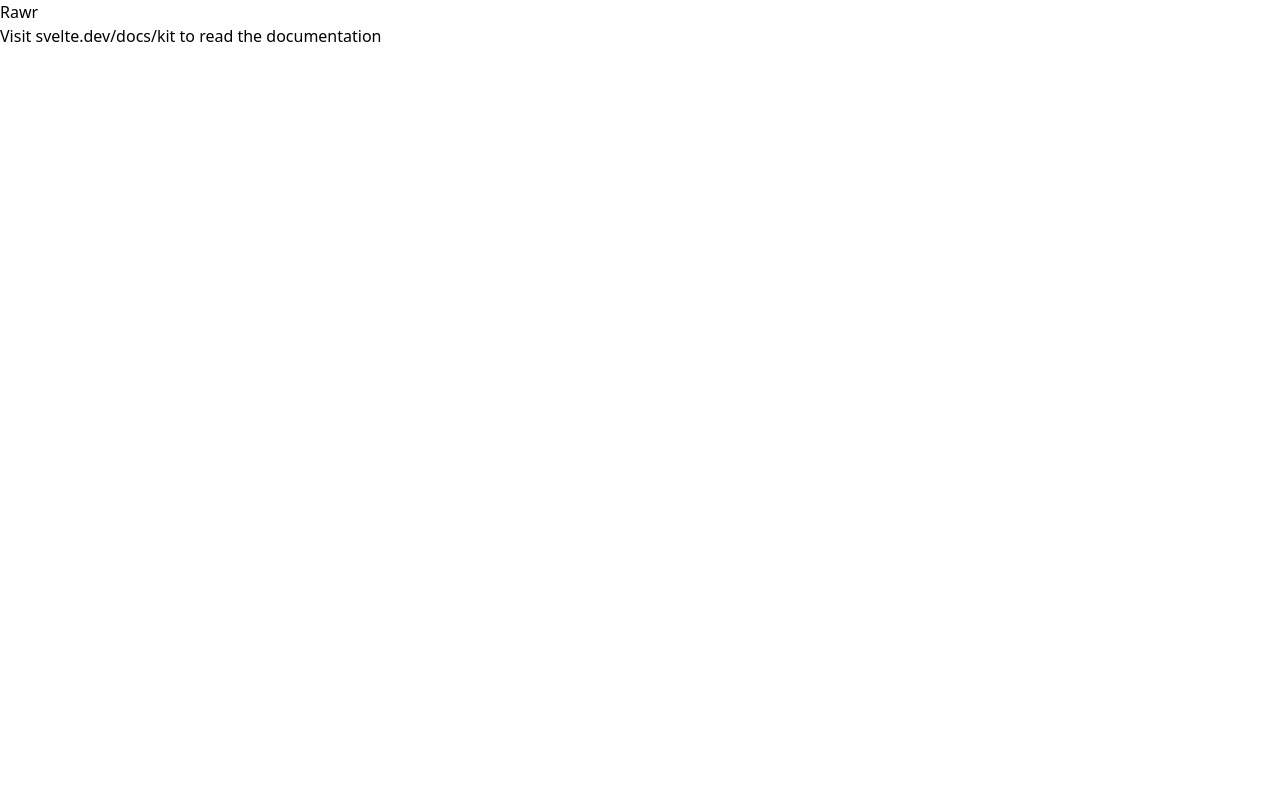
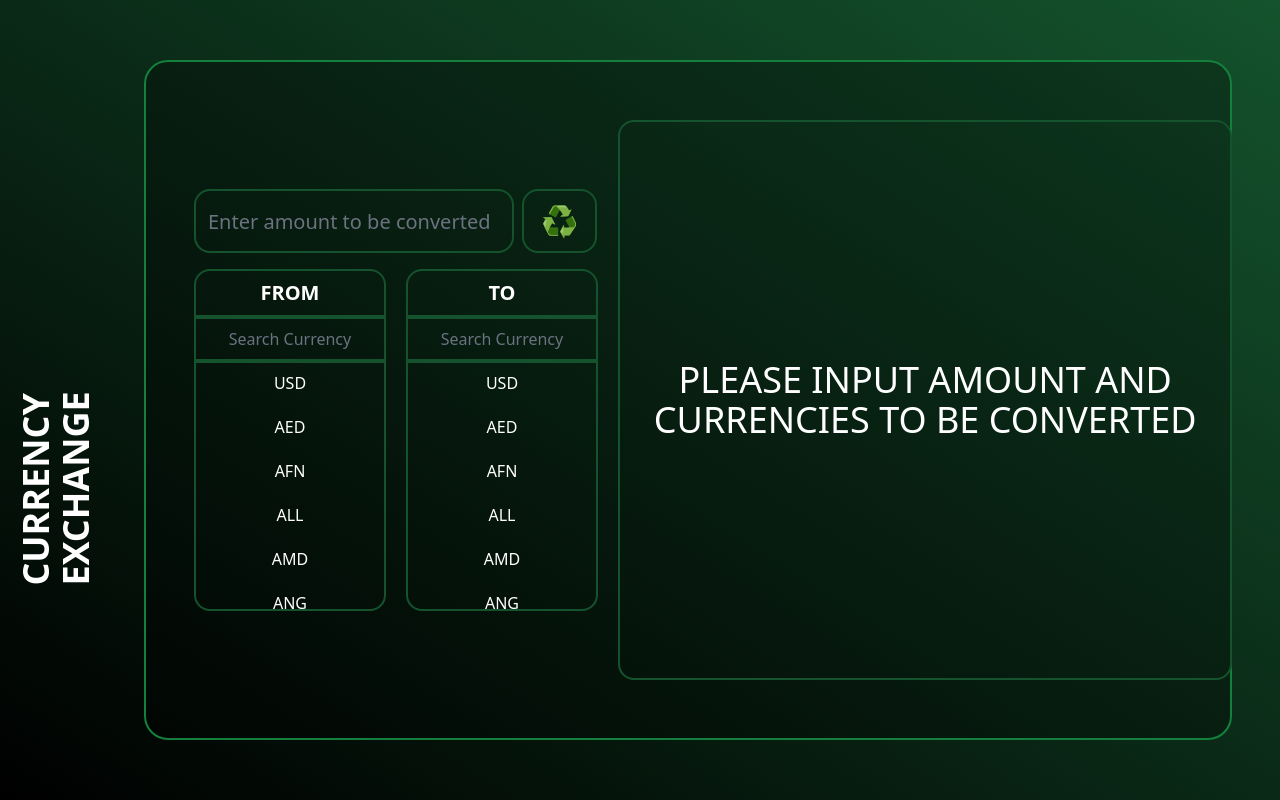
Before and after one commit to CholoRdD/Currency_Converting, a SvelteKit app: page / in a window 1280 px wide. Built offline with nearby package versions, Linux system fonts and the light colour scheme.

Commit message:
Page updates

```diff
--- a/src/routes/+page.svelte
+++ b/src/routes/+page.svelte
@@ -1,2 +1,78 @@
-<h1>Rawr</h1>
-<p>Visit <a href="https://svelte.dev/docs/kit">svelte.dev/docs/kit</a> to read the documentation</p>
+<!-- +page.svelte -->
+
+<script>
+	import CurrencyList from './CurrencyList.svelte';
+	import Header from './Header.svelte';
+	import Output from './Output.svelte';
+
+	let apiKey = 'cfa119cbaabf69fb4a42fdc1';
+	let api = `https://v6.exchangerate-api.com/v6/${apiKey}/latest/`;
+
+	let valueInput;
+	let showInput;
+	let fromConvert = ``;
+	let toConvert = ``;
+	let showFrom = ``;
+	let showTo = ``;
+	let exchangeOut = 0;
+	let outputStatus = false;
+
+	async function Convert() {
+		if (isFinite(valueInput) && valueInput > 0 && fromConvert && toConvert) {
+			try {
+				const response = await fetch(`${api}${fromConvert}`);
+				const data = await response.json();
+				if (data.conversion_rates) {
+					let fromExchange = data.conversion_rates[fromConvert];
+					let toExchange = data.conversion_rates[toConvert];
+					exchangeOut = (valueInput / fromExchange) * toExchange;
+					outputStatus = true;
+					showFrom = fromConvert;
+					showTo = toConvert;
+					showInput = valueInput;
+				}
+			} catch (error) {
+				alert('Error fetching exchange rates:', error);
+			}
+		} else {
+			alert('Invalid input or currency selection.');
+		}
+	}
+</script>
+
+<div class="md:flex min-h-screen flex-row bg-gradient-to-tr from-black to-green-900 items-center justify-center">
+	<div>
+		<Header />
+	</div>
+	<div
+		class="md:mx-10 mx-8 md:my-12 flex md:h-[85vh] w-[85vw] flex-row rounded-3xl border-2 border-green-700 bg-black bg-opacity-30 md:p-12 p-4"
+	>
+		<div class="flex md:flex-row flex-col gap-5 items-center justify-center">
+			<div>
+				<div class="flex flex-col gap-4">
+					<div class="flex flex-row gap-2">
+						<input
+							type="text"
+							bind:value={valueInput}
+							placeholder="Enter amount to be converted"
+							class="h-16 md:w-[320px] w-[52vw] rounded-2xl border-2 border-green-900 bg-transparent text-xl text-green-500 hover:border-green-500 focus:border-green-500"
+							on:keydown={(e) => e.key === `Enter` && Convert()}
+						/>
+						<button
+							class="flex w-[75px] items-center justify-center rounded-2xl border-2 border-green-900 text-3xl hover:border-green-600 hover:bg-green-900"
+							on:click={() => Convert()}>♻</button
+						>
+					</div>
+					<CurrencyList bind:selectTo={toConvert} bind:selectFrom={fromConvert} />
+				</div>
+			</div>
+			<Output
+				from={showFrom}
+				to={showTo}
+				amount={showInput}
+				exchange={exchangeOut.toFixed(4)}
+				hide={outputStatus}
+			/>
+		</div>
+	</div>
+</div>
--- /dev/null
+++ b/src/routes/CurrencyArray.js
@@ -0,0 +1,16 @@
+//CurrencyArray.js
+export const currency = [
+    'USD',	'AED',	'AFN',	'ALL',	'AMD',	'ANG',	'AOA',	'ARS',	'AUD',	'AWG',	'AZN',	'BAM',	'BBD',
+    'BDT',	'BGN',	'BHD',	'BIF',	'BMD',	'BND',	'BOB',	'BRL',	'BSD',	'BTN',	'BWP',	'BYN',	'BZD',
+    'CAD',	'CDF',	'CHF',	'CLP',	'CNY',	'COP',	'CRC',	'CUP',	'CVE',	'CZK',	'DJF',	'DKK',	'DOP',
+    'DZD',	'EGP',	'ERN',	'ETB',	'EUR',	'FJD',	'FKP',	'FOK',	'GBP',	'GEL',	'GGP',	'GHS',	'GIP',
+    'GMD',	'GNF',	'GTQ',	'GYD',	'HKD',	'HNL',	'HRK',	'HTG',	'HUF',	'IDR',	'ILS',	'IMP',	'INR',
+    'IQD',	'IRR',	'ISK',	'JEP',	'JMD',	'JOD',	'JPY',	'KES',	'KGS',	'KHR',	'KID',	'KMF',	'KRW',
+    'KWD',	'KYD',	'KZT',	'LAK',	'LBP',	'LKR',	'LRD',	'LSL',	'LYD',	'MAD',	'MDL',	'MGA',	'MKD',
+    'MMK',	'MNT',	'MOP',	'MRU',	'MUR',	'MVR',	'MWK',	'MXN',	'MYR',	'MZN',	'NAD',	'NGN',	'NIO',
+    'NOK',	'NPR',	'NZD',	'OMR',	'PAB',	'PEN',	'PGK',	'PHP',	'PKR',	'PLN',	'PYG',	'QAR',	'RON',
+    'RSD',	'RUB',	'RWF',	'SAR',	'SBD',	'SCR',	'SDG',	'SEK',	'SGD',	'SHP',	'SLE',	'SLL',	'SOS',
+    'SRD',	'SSP',	'STN',	'SYP',	'SZL',	'THB',	'TJS',	'TMT',	'TND',	'TOP',	'TRY',	'TTD',	'TVD',
+    'TWD',	'TZS',	'UAH',	'UGX',	'UYU',	'UZS',	'VES',	'VND',	'VUV',	'WST',	'XAF',	'XCD',	'XDR',
+    'XOF',	'XPF',	'YER',	'ZAR',	'ZMW',	'ZWL'
+];
--- /dev/null
+++ b/src/routes/CurrencyList.svelte
@@ -0,0 +1,87 @@
+<!-- CurrencyList.svelte -->
+
+<script>
+	import { currency } from './CurrencyArray.js';
+
+	export let selectFrom = currency[0];
+	export let selectTo = currency[111];
+
+	let searchFrom = '';
+	let searchTo = '';
+
+	// Filtered arrays for the buttons
+	$: filterFrom = currency.filter((code) =>
+		code.toLowerCase().includes(searchFrom.toLowerCase())
+	);
+	$: filterTo = currency.filter((code) =>
+		code.toLowerCase().includes(searchTo.toLowerCase())
+	);
+
+	function selectBtn(type, code) {
+		if (type === `from`) {
+			selectFrom = code;
+		} else if (type === `to`) {
+			selectTo = code;
+		}
+	}
+</script>
+
+<div class="flex flex-row md:gap-5 gap-2">
+	<div class="group">
+		<div
+			class="flex flex-col h-12 md:w-48 w-[35vw] flex-wrap items-center justify-center gap-1 group-hover:border-green-500
+	overflow-scroll overflow-x-hidden rounded-t-2xl border-2 border-green-900 bg-transparent text-xl font-bold text-white"
+		>
+			FROM
+	</div>
+		<!-- Search Bar for FROM -->
+		<input
+			type="text"
+			bind:value={searchFrom}
+			placeholder="Search Currency"
+			class="md:w-48 w-[35vw] border-2 border-green-900 bg-transparent p-2 text-white text-center group-hover:border-green-500"
+		/>
+		<div
+			class="flex md:h-[250px] h-[25vh] md:w-48 w-[35vw] flex-wrap items-center justify-center gap-1 group-hover:border-green-500
+        overflow-scroll overflow-x-hidden rounded-b-2xl border-2 border-green-900 bg-transparent text-white"
+		>
+			{#each filterFrom as code}
+				<button
+					class="h-10 w-full border-blue-800 hover:bg-green-800 {selectFrom === code
+						? `bg-green-600 font-bold`
+						: ``}"
+					on:click={() => selectBtn(`from`, code)}>{code}</button
+				>
+			{/each}
+		</div>
+	</div>
+
+	<div class="group">
+		<p
+			class="flex h-12 md:w-48 w-[35vw] flex-wrap items-center justify-center gap-1 group-hover:border-green-500
+	overflow-scroll overflow-x-hidden rounded-t-2xl border-2 border-green-900 bg-transparent text-xl font-bold text-white"
+		>
+			TO
+		</p>
+		<!-- Search Bar for TO -->
+		<input
+			type="text"
+			bind:value={searchTo}
+			placeholder="Search Currency"
+			class="md:w-48 w-[35vw] border-2 border-green-900 bg-transparent p-2 text-white text-center group-hover:border-green-500"
+		/>
+		<div
+			class="flex md:h-[250px] h-[25vh] md:w-48 w-[35vw] flex-wrap items-center justify-center gap-1 group-hover:border-green-500
+        overflow-scroll overflow-x-hidden rounded-b-2xl border-2 border-green-900 bg-transparent text-white"
+		>
+			{#each filterTo as code}
+				<button
+					class="h-10 w-full border-blue-800 hover:bg-green-600 active:bg-green-400 active:border-2 active:border-green-600 hover:font-bold {selectTo === code
+						? `bg-green-600 font-bold`
+						: ``} transition-all duration-200"
+					on:click={() => selectBtn(`to`, code)}>{code}</button
+				>
+			{/each}
+		</div>
+	</div>
+</div>
--- /dev/null
+++ b/src/routes/Header.svelte
@@ -0,0 +1,5 @@
+<!-- Header.svelte -->
+
+<div class="flex md:h-[100vh] md:w-24 items-center justify-center w-[100vw] h-[15vh]">
+	<p class=" md:absolute md:w-[29vw] md:-rotate-90 md:text-4xl text-3xl font-bold text-white">CURRENCY EXCHANGE</p>
+</div>
--- /dev/null
+++ b/src/routes/Output.svelte
@@ -0,0 +1,30 @@
+<!-- Output.svelte -->
+
+<script>
+	let { from, to, amount, exchange, hide } = $props();
+</script>
+
+<div
+	class="flex h-[120px] w-[75vw] flex-row items-center justify-center md:gap-8 gap-4 overflow-hidden rounded-2xl border-2 border-green-900 bg-transparent text-2xl font-bold text-white md:h-[70vh] md:w-[48vw] md:flex-col md:text-7xl"
+>
+	<div class="{hide ? 'flex flex-row' : 'hidden'} gap-2 md:gap-5">
+		<p>{amount}</p>
+		<p class="flex items-end justify-center font-mono text-lg md:text-5xl">{from}</p>
+	</div>
+
+	<p class="md:{hide ? 'flex flex-row' : 'hidden'} hidden">↓</p>
+
+	<p class="{hide ? 'flex flex-row' : 'hidden'} md:hidden">→</p>
+
+	<div class="{hide ? 'flex flex-row' : 'hidden'} gap-2 md:gap-5">
+		<p>{exchange}</p>
+		<p class="flex items-end justify-center font-mono text-lg md:text-5xl">{to}</p>
+	</div>
+	<p
+		class="{hide
+			? 'hidden'
+			: 'flex flex-row'} items-center justify-center text-center text-xl font-thin md:text-4xl"
+	>
+		PLEASE INPUT AMOUNT AND CURRENCIES TO BE CONVERTED
+	</p>
+</div>
```
